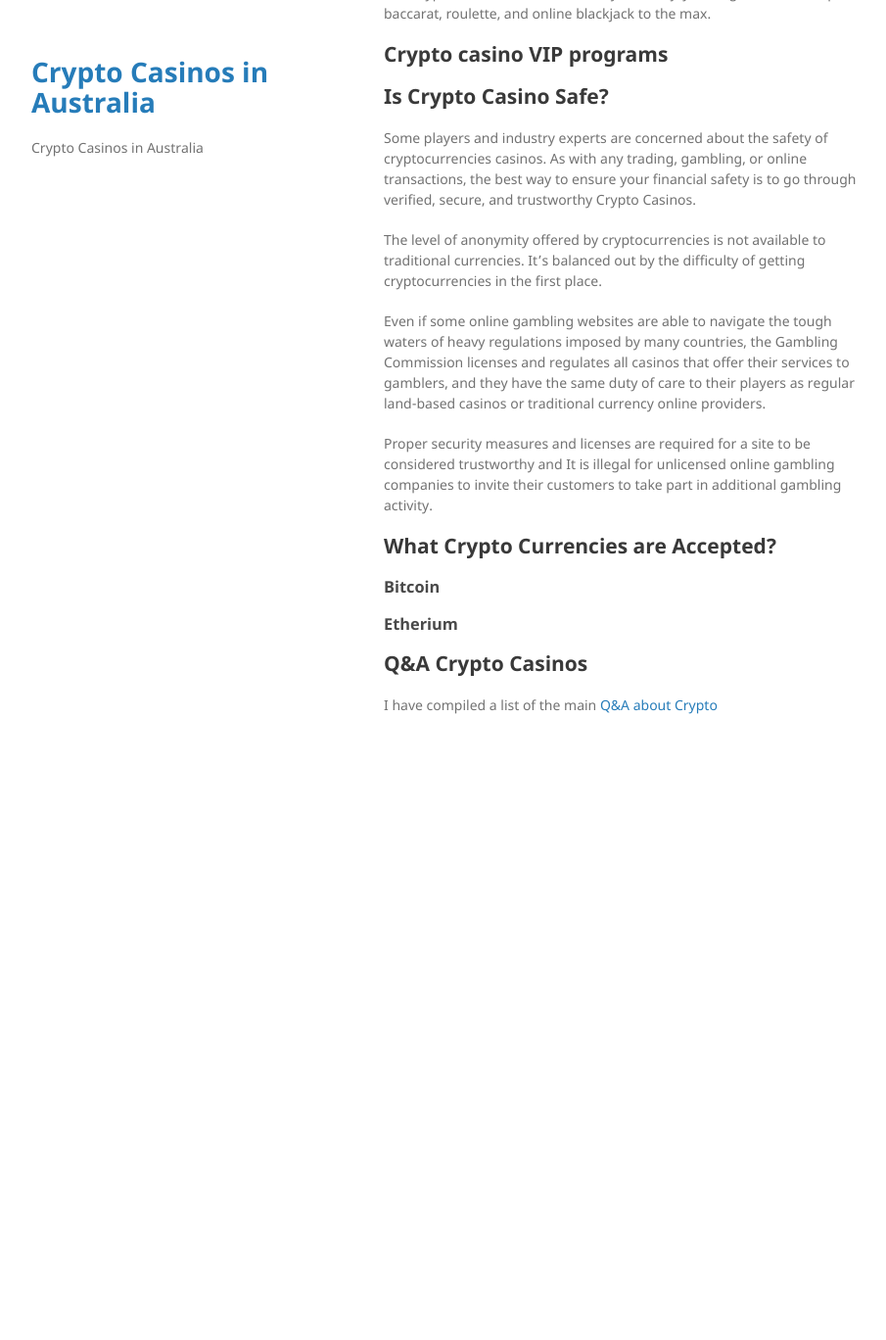
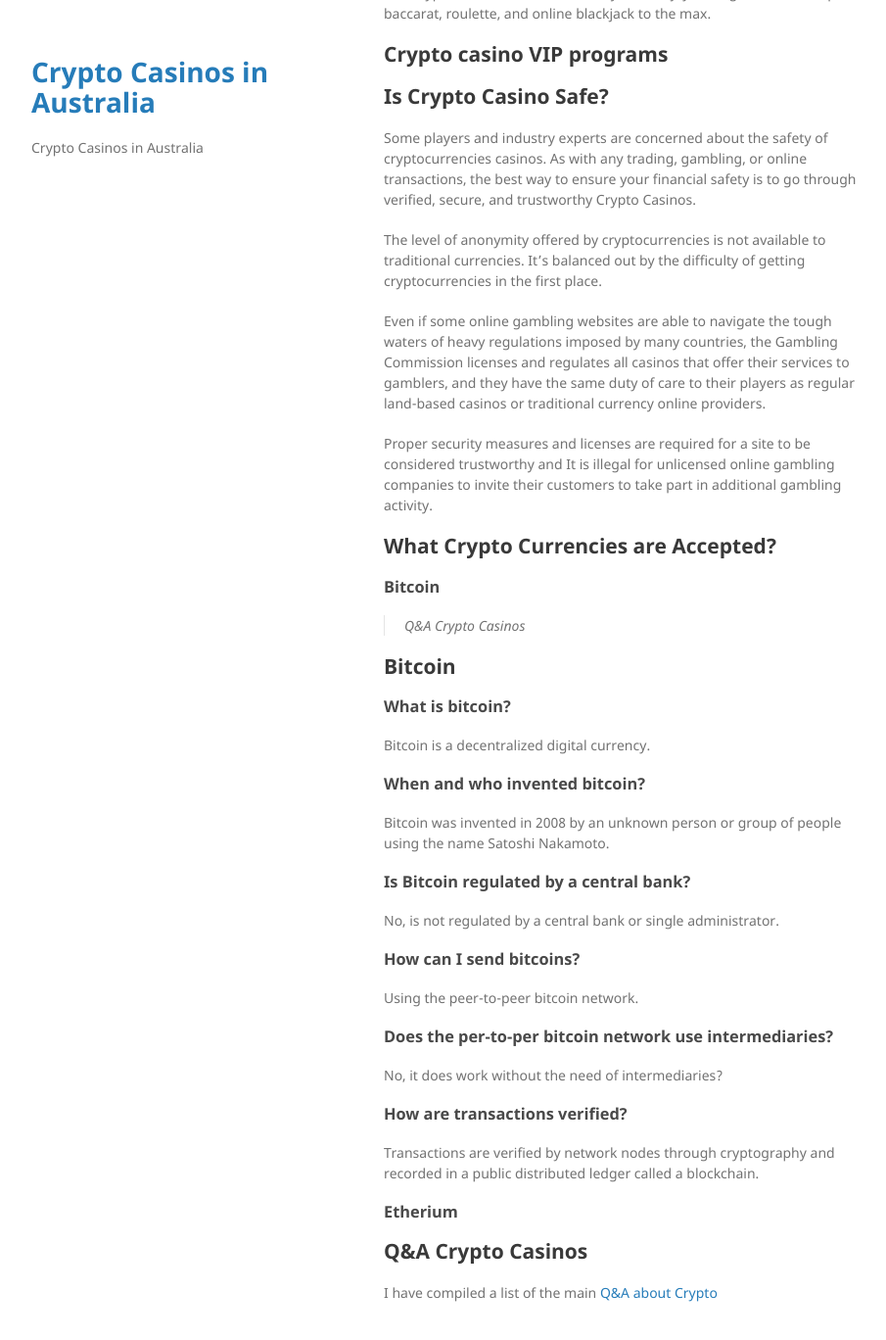
Before and after one commit to dllorent/casinosincrypt, a Jekyll site: the page built from index.md, in a window 1280 px wide and 1400 px high, scrolled down 2009 px. Shown: the top 1368 px of the window at 98% size, without its empty margins (178-1083 px from the left). Built offline with Jekyll 4.4.1, drawn with Linux system fonts in a browser that asks for light colours; our own code applies the rules of GitHub Pages for plain Markdown files; before the commit the page ends 2809 px from its top, so only the background shows below that.

Commit message:
Update index.md

```diff
--- a/index.md
+++ b/index.md
@@ -74,6 +74,34 @@ Proper security measures and licenses are required for a site to be considered t
 
 ### Bitcoin
 
+> Q&A Crypto Casinos
+
+## Bitcoin
+
+### What is bitcoin?
+
+Bitcoin is a decentralized digital currency.
+
+### When and who invented bitcoin?
+
+Bitcoin was invented in 2008 by an unknown person or group of people using the name Satoshi Nakamoto.
+
+### Is Bitcoin regulated by a central bank?
+
+No, is not regulated by a central bank or single administrator.
+
+### How can I send bitcoins?
+
+Using the peer-to-peer bitcoin network.
+
+### Does the per-to-per bitcoin network use intermediaries?
+
+No, it does work without the need of intermediaries?
+
+### How are transactions verified?
+
+Transactions are verified by network nodes through cryptography and recorded in a public distributed ledger called a blockchain.
+
 ### Etherium
 
 ## Q&A Crypto Casinos
```
